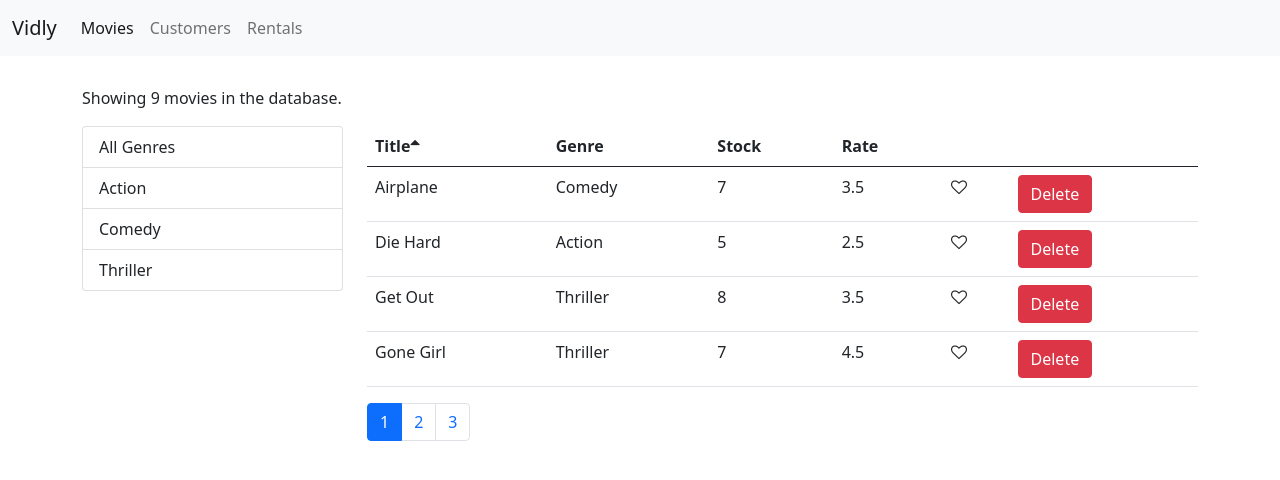
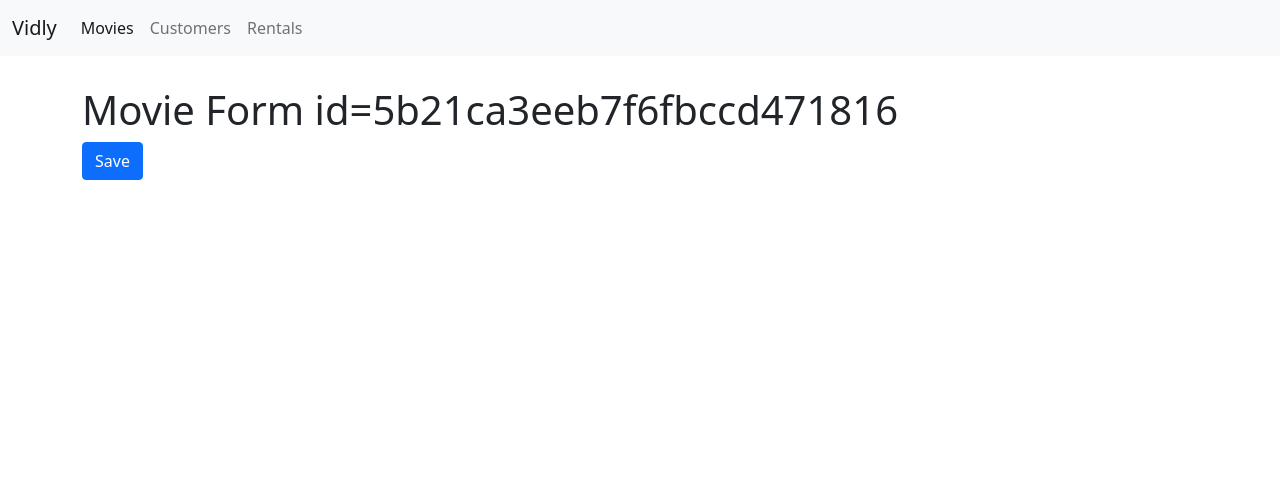
Before and after one commit to GRy82/vidlyUIRepo, a React (Create React App) app: page /movies/5b21ca3eeb7f6fbccd471816 in a window 1280 px wide. Shown: the top 480 px of the page. Built offline with nearby package versions, Linux system fonts and the light colour scheme.

Commit message:
movieForm component completed, with route and optional parameter.

```diff
--- a/src/App.js
+++ b/src/App.js
@@ -7,6 +7,7 @@ import Rentals from './components/rentals';
 import Customers from './components/customers';
 import NotFound from './components/NotFound';
 import NavBar from './components/navbar';
+import MovieForm from './components/movieForm';
 
 class App extends Component{
   render(){
@@ -15,6 +16,7 @@ class App extends Component{
         <NavBar />
         <main className="container">
           <Switch>
+            <Route path="/movies/:id" component={MovieForm}></Route>
             <Route path="/movies" component={Movies}></Route>
             <Route path="/customers" component={Customers}></Route>
             <Route path="/rentals" component={Rentals}></Route>
--- a/src/components/movieForm.jsx
+++ b/src/components/movieForm.jsx
@@ -1,7 +1,16 @@
 import React from 'react';
 
-const MovieForm = () => {
-    return ( <h1>Movie Form</h1> );
+const MovieForm = ({ match, history }) => {
+    return (
+            <div>
+                <h1>Movie Form id={match.params.id}</h1>
+                <button
+                    className='btn btn-primary'
+                    onClick={() => history.push('/movies')}
+                    >Save
+                </button>
+            </div>
+        );
 }
 
 export default MovieForm;
--- a/src/components/moviesTable.jsx
+++ b/src/components/moviesTable.jsx
@@ -1,10 +1,15 @@
 import React, {Component} from 'react';
 import Table from './common/table';
 import Like from './common/like';
+import { Link } from 'react-router-dom';
 
 class MoviesTable extends Component {
     columns = [
-        { path: 'title', label: 'Title'},
+        {
+            path: 'title',
+            label: 'Title',
+            content: movie => <Link to={`/movies/${movie._id}`}>{movie.title}</Link>
+        },
         { path: 'genre.name', label: 'Genre'},
         { path: 'numberInStock', label: 'Stock'},
         { path: 'dailyRentalRate', label: 'Rate'},
```
Also changed, not shown: src/components/common/tableBody.jsx (line endings or trailing spaces).
